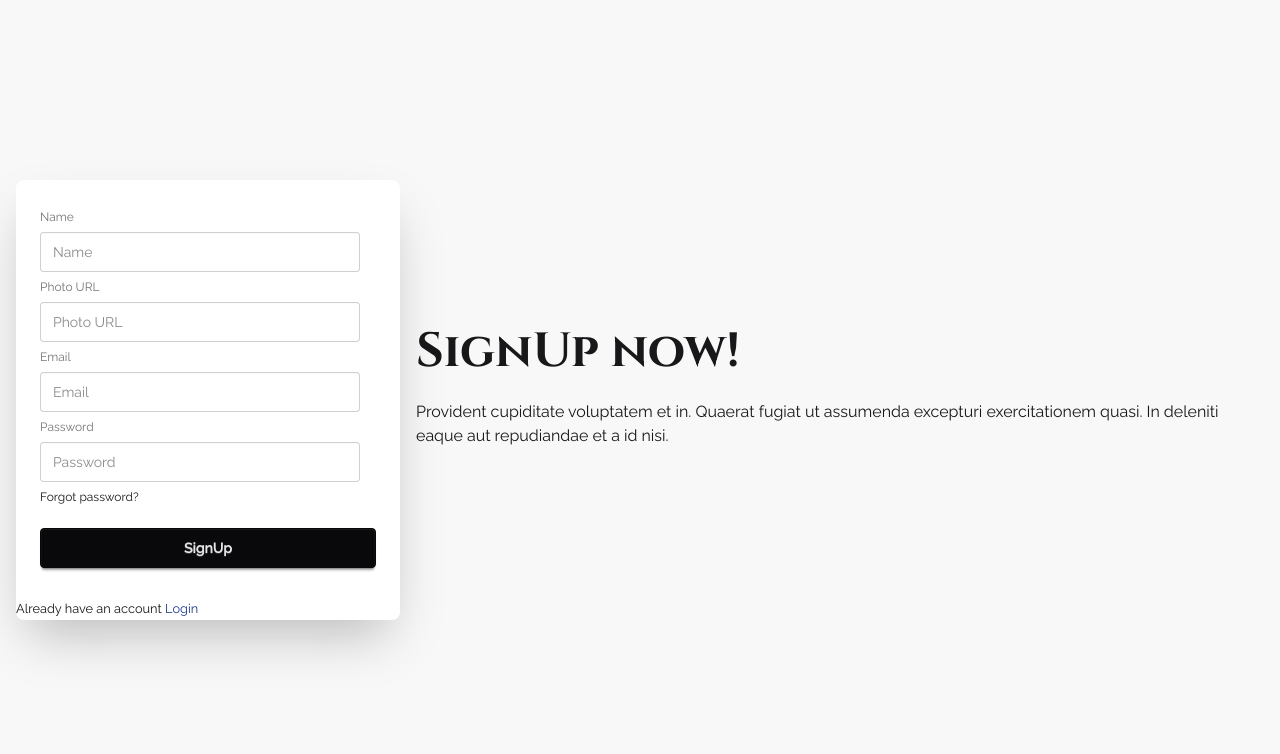
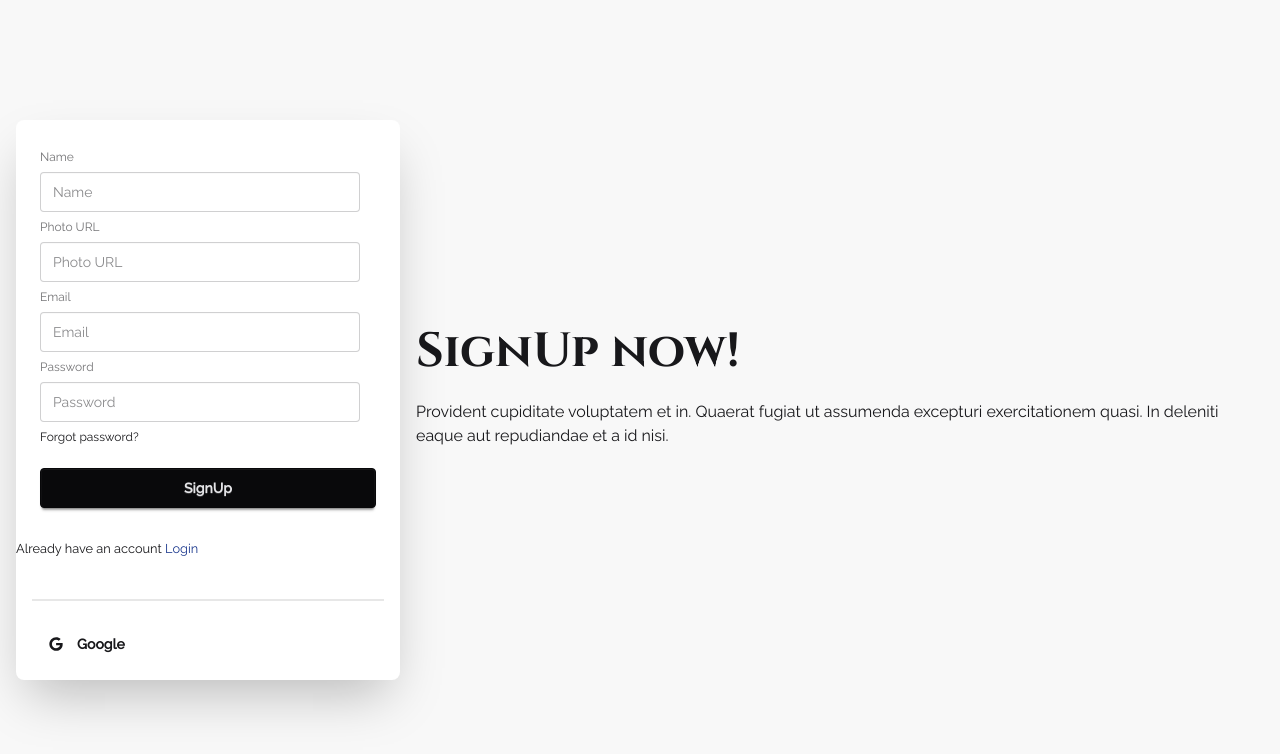
Before and after one commit to Suvobd100/bistro-boss-client, a React (Vite) app: page /auth/signup in a window 1280 px wide. Shown: the top 754 px of the page. Built offline with nearby package versions, Linux system fonts and the light colour scheme; no server answers.

Commit message:
added gmail login with duplicat restriction by db

```diff
--- /dev/null
+++ b/src/assets/components/SectionTitle/SocialLogin/SocialLogin.jsx
@@ -0,0 +1,39 @@
+import { FaGoogle } from "react-icons/fa6";
+import useAxiosPublic from "../../../hooks/useAxiosPublic";
+import { useNavigate } from "react-router-dom";
+import useAuth from "../../../hooks/useAuth";
+
+const SocialLogin = () => {
+  const { googleSignIn } = useAuth();
+  const axiosPublic = useAxiosPublic();
+  const navigate = useNavigate();
+
+  const handlegoogleSignIn = () => {
+    googleSignIn()
+    .then((result) => {
+      console.log(result.user);
+      const userInfo = {
+        email: result.user?.email,
+        name: result.user?.displayName,
+      };
+      axiosPublic.post("/users", userInfo)
+      .then((res) => {
+        console.log(res.data);
+        navigate("/");
+      });
+    });
+  };
+  return (
+    <div>
+      <div className="p-4">
+        <div className="divider"></div>
+        <button onClick={handlegoogleSignIn} className="btn btn-ghost">
+          <FaGoogle className="mr-2" />
+          Google
+        </button>
+      </div>
+    </div>
+  );
+};
+
+export default SocialLogin;
--- a/src/pages/Login/Login/Login.jsx
+++ b/src/pages/Login/Login/Login.jsx
@@ -9,6 +9,7 @@
 import { AuthContext } from "../../../providers/AuthProvider";
 import { Link, useLocation, useNavigate } from "react-router-dom";
 import Swal from "sweetalert2";
+import SocialLogin from "../../../assets/components/SectionTitle/SocialLogin/SocialLogin";
 
 const Login = () => {
   //   const captchaRef = useRef(null);
@@ -136,13 +137,15 @@
                 </button>
               </fieldset>
             </form>
-            <p>
+            <p className="px-6">
               <small>
                 New Here? <Link to="/auth/signup">Sign Up</Link>
               </small>
             </p>
+            <SocialLogin/>
           </div>
         </div>
+
       </div>
       <button
       onClick={handleGoBack}
--- a/src/pages/SignUp/SignUp.jsx
+++ b/src/pages/SignUp/SignUp.jsx
@@ -5,6 +5,7 @@
 import { Link, useNavigate } from "react-router-dom";
 import Swal from "sweetalert2";
 import useAxiosPublic from "../../assets/hooks/useAxiosPublic";
+import SocialLogin from "../../assets/components/SectionTitle/SocialLogin/SocialLogin";
 
 const SignUp = () => {
   const axiosPublic = useAxiosPublic();
@@ -170,6 +171,7 @@
                 </Link>{" "}
               </small>
             </p>
+            <SocialLogin/>
           </div>
         </div>
       </div>
--- a/src/providers/AuthProvider.jsx
+++ b/src/providers/AuthProvider.jsx
@@ -2,8 +2,10 @@
 import {
   createUserWithEmailAndPassword,
   getAuth,
+  GoogleAuthProvider,
   onAuthStateChanged,
   signInWithEmailAndPassword,
+  signInWithPopup,
   signOut,
   updateProfile,
 } from "firebase/auth";
@@ -16,6 +18,9 @@
 const AuthProvider = ({ children }) => {  // Accept children as a prop
   const [user, setUser] = useState(null);
   const [loading, setLoading] = useState(true);
+//   google
+  const googleProvider= new GoogleAuthProvider();
+
 
   // new user create
   const createUser = (email, password) => {
@@ -28,6 +33,12 @@
     setLoading(true);
     return signInWithEmailAndPassword(auth, email, password);
   };
+
+//   google signin
+  const googleSignIn =()=>{
+    setLoading(true)
+    return signInWithPopup(auth, googleProvider)
+  }
 
   // signOut - fixed to use auth instance
   const logOut = () => {
@@ -59,6 +70,7 @@
     loading,
     createUser,
     signIn,
+    googleSignIn,
     logOut,
     updateUserProfile,
   };
```
